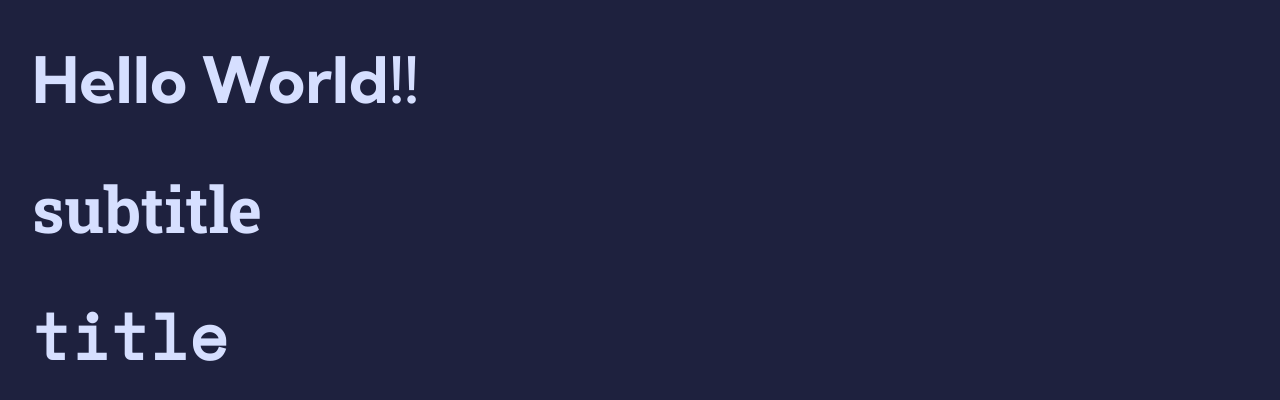
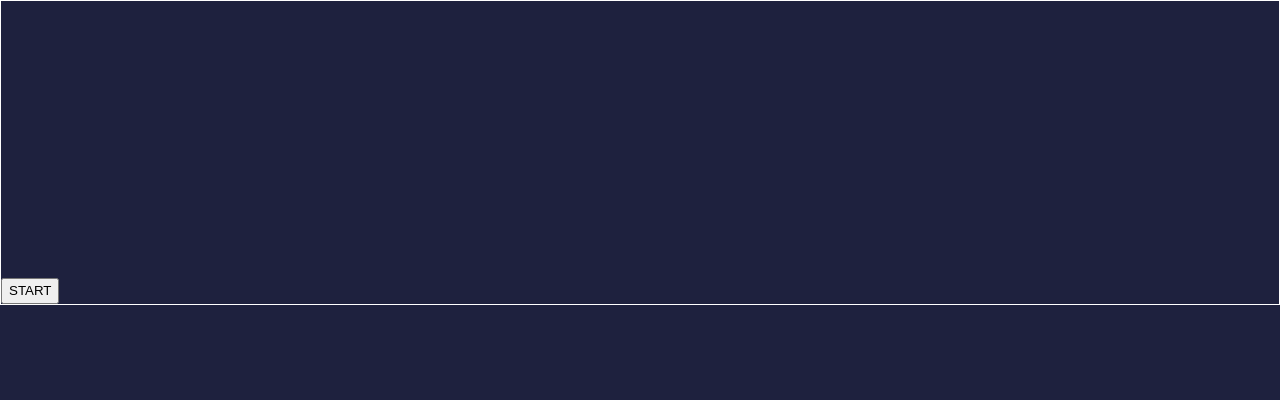
Before and after one commit to jimmy2130/pomodoro-app, a React (Create React App) app: page / in a window 1280 px wide. Shown: the top 400 px of the page. Built offline with nearby package versions, Linux system fonts and the light colour scheme.

Commit message:
Create the AnimationRing component. Use Framer Motion to animate the ring, and control the animation with a button.

```diff
--- a/package.json
+++ b/package.json
@@ -6,6 +6,7 @@
     "@testing-library/jest-dom": "^5.16.5",
     "@testing-library/react": "^13.3.0",
     "@testing-library/user-event": "^13.5.0",
+    "framer-motion": "^7.2.1",
     "react": "^18.2.0",
     "react-dom": "^18.2.0",
     "react-scripts": "5.0.1",
--- a/public/index.html
+++ b/public/index.html
@@ -14,7 +14,7 @@
       manifest.json provides metadata used when your web app is installed on a
       user's mobile device or desktop. See https://developers.google.com/web/fundamentals/web-app-manifest/
     -->
-    <link rel="manifest" href="%PUBLIC_URL%/manifest.json" />
+    <!-- <link rel="manifest" href="%PUBLIC_URL%/manifest.json" /> -->
 		<link rel="preconnect" href="https://fonts.googleapis.com">
 		<link rel="preconnect" href="https://fonts.gstatic.com" crossorigin>
 		<link href="https://fonts.googleapis.com/css2?family=Kumbh+Sans:wght@700&family=Roboto+Slab:wght@700&family=Space+Mono&display=swap" rel="stylesheet">
--- /dev/null
+++ b/src/components/AnimationRing/AnimationRing.helpers.js
@@ -0,0 +1,7 @@
+export const getX = (cx, r, deg) => {
+	return cx + r * Math.cos(Math.PI * (90 - deg) / 180)
+}
+
+export const getY = (cy, r, deg) => {
+	return cy - r * Math.sin(Math.PI * (90 - deg) / 180)
+}
--- /dev/null
+++ b/src/components/AnimationRing/AnimationRing.js
@@ -0,0 +1,127 @@
+import React, { useState, useRef } from "react";
+import styled from 'styled-components/macro';
+import { motion, useAnimation } from "framer-motion";
+import { getX, getY } from './AnimationRing.helpers'
+
+const BUTTON_TEXT = {
+	start: 'start',
+	playing: 'pause',
+	pausing: 'start',
+	end: 'restart'
+}
+
+const RING_COLOR = {
+	primary: 'var(--color-primary)',
+	secondary: 'var(--color-secondary)',
+	tertiary: 'var(--color-tertiary)'
+}
+
+const SIZE = {
+	big: {
+		length: 360,
+		cx: 180,
+		cy: 180,
+		r: 170,
+		stroke: 11
+	},
+	small: {
+		length: 270,
+		cx: 135,
+		cy: 135,
+		r: 124,
+		stroke: 8
+	}
+}
+
+const AnimationRing = ({ color = 'secondary', time = 4, size = 'big' }) => {
+	const control = useAnimation()
+	const [animationState, setAnimationState] = useState('start')
+	const progress = useRef(0)
+	const [key, setKey] = useState(0)
+	const { cx, cy, r, stroke, length } = SIZE[size]
+	const xEndPoint = getX(cx, r, 359.99)  // cannot draw full circle with svg arc
+	const yEndPoint = getY(cy, r, 359.99)
+
+	const handleAnimationState = () => {
+		if(animationState === 'start') {
+			setAnimationState('playing')
+			control.set({
+				pathLength: 0
+			})
+			control.start({
+	      pathLength: 1,
+	      transition: { duration: time * (1 - progress.current), ease: "linear" },
+	    })
+		}
+		else if(animationState === 'playing') {
+			setAnimationState('pausing')
+			control.stop()
+		}
+		else if(animationState === 'pausing') {
+			setAnimationState('playing')
+			control.start({
+	      pathLength: 1,
+	      transition: { duration: time * (1 - progress.current), ease: "linear" },
+	    })
+		}
+		else if(animationState === 'end') {
+			setAnimationState('playing')
+			control.set({
+				pathLength: 0
+			})
+			control.start({
+	      pathLength: 1,
+	      transition: { duration: time * (1 - progress.current), ease: "linear" },
+	    })
+		}
+	}
+
+	const onUpdate = ({ pathLength }) => {
+		progress.current = pathLength
+	}
+
+	const onComplete = () => {
+		setAnimationState('end')
+		setKey(key + 1)
+		progress.current = 0
+	}
+
+  return (
+    <>
+      <Wrapper>
+        <Ring
+        	style={{'--opacity': animationState === 'start' ? 0 : 1}}
+        	xmlns="http://www.w3.org/2000/svg"
+        	width={length}
+        	height={length}
+        	key={key}>
+          <motion.path
+            d={`M${cx} ${cy - r} A ${r} ${r} 0 1 1 ${xEndPoint} ${yEndPoint}`}
+            fill="transparent"
+            strokeWidth={stroke}
+            stroke={RING_COLOR[color]}
+            strokeLinecap="round"
+            initial={{ pathLength: 1 }}
+            animate={control}
+            onUpdate={onUpdate}
+            onAnimationComplete={onComplete}
+          />
+        </Ring>
+        <div>
+	      	<button onClick={handleAnimationState}>{BUTTON_TEXT[animationState].toUpperCase()}</button>
+        </div>
+      </Wrapper>
+    </>
+
+  );
+}
+
+const Wrapper = styled.div`
+	border: 1px solid white;
+`
+
+const Ring = styled.svg`
+	opacity: var(--opacity);
+`
+
+export default AnimationRing;
--- /dev/null
+++ b/src/components/AnimationRing/index.js
@@ -0,0 +1 @@
+export { default } from "./AnimationRing";
--- a/src/components/App/App.js
+++ b/src/components/App/App.js
@@ -1,33 +1,11 @@
 import React from "react";
-import styled from 'styled-components/macro';
+// import styled from 'styled-components/macro';
+import AnimationRing from '../AnimationRing';
 
-function App() {
-  return (
-  	<>
-  		<Header>Hello World!!</Header>
-  		<Subtitle>subtitle</Subtitle>
-  		<Title>title</Title>
-  	</>
-
-  );
+const App = () => {
+	return (
+		<AnimationRing color="secondary" time={4} size="small"/>
+	)
 }
 
-const Header = styled.h1`
-	margin: 32px;
-	font-size: 64px;
-	font-family: var(--font-family-sans-serif);
-`
-
-const Subtitle = styled.h2`
-	margin: 32px;
-	font-size: 64px;
-	font-family: var(--font-family-serif);
-`
-
-const Title = styled.h3`
-	margin: 32px;
-	font-size: 64px;
-	font-family: var(--font-family-mono);
-`
-
 export default App;
```
Also changed, not shown: 1 other file (tests, documents, lock files or other folders).
